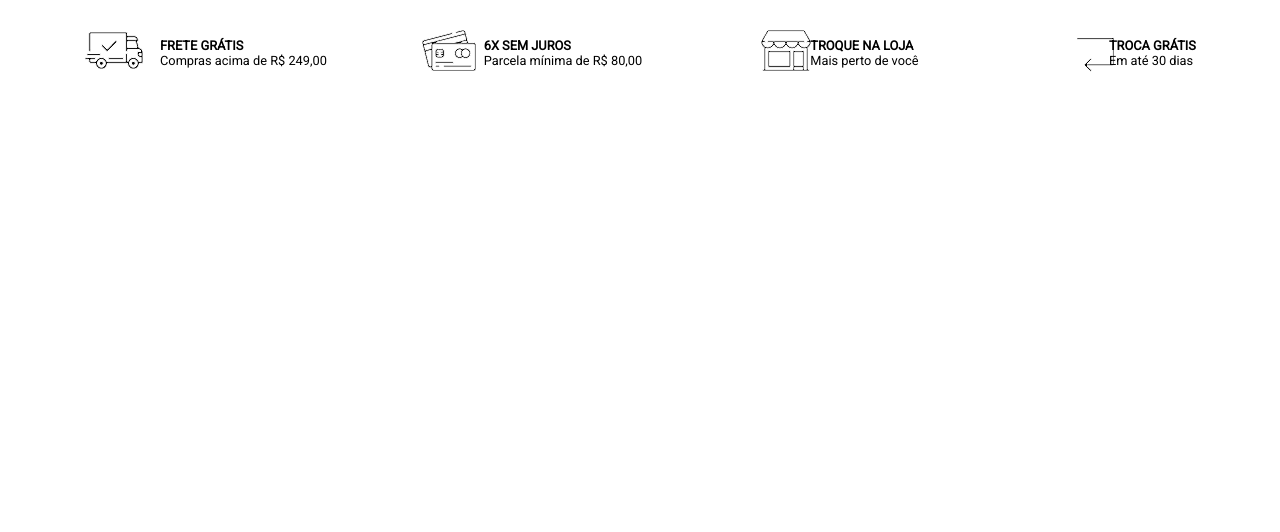
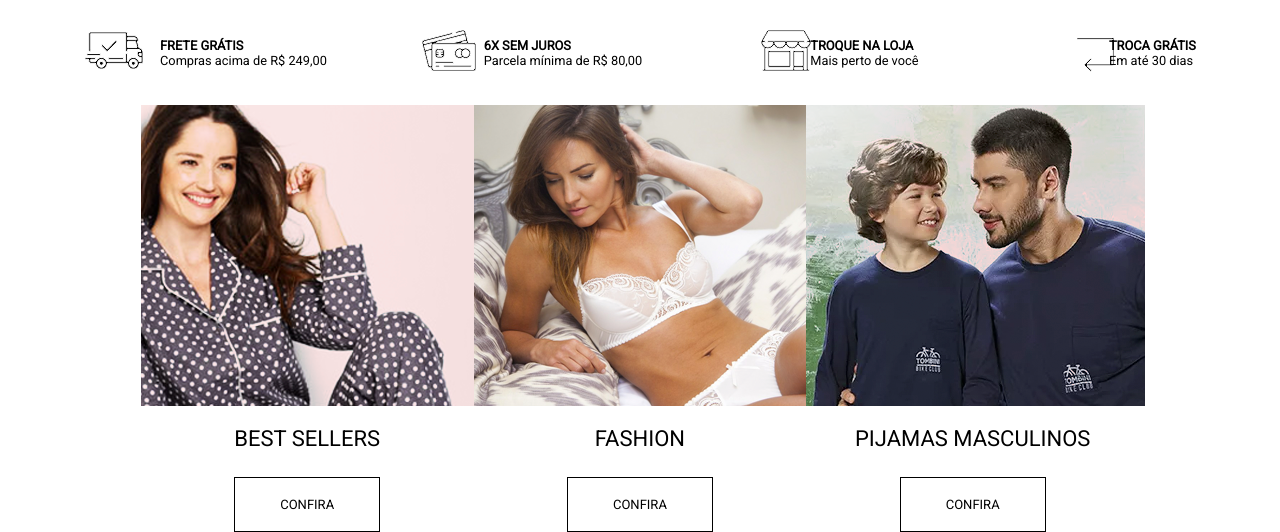
Before and after one commit to Neuyer/TesteEconverse, a plain HTML site: page index.html in a window 1280 px wide. Shown: the part 543-1075 px from the top of the page. Before the commit the page ends 800 px from the top, so only its background shows below. Drawn offline with Linux system fonts and the light colour scheme.

Commit message:
section segmentos

```diff
--- a/index.html
+++ b/index.html
@@ -65,6 +65,33 @@
         <li> <strong> TROCA GRÁTIS  </strong> <br> Em até 30 dias </li>
       </ul>
     </aside>
+    <section class= "section-segments">
+      <div class="sections-segments-container segments-image-container">
+          <figure class="division">
+            <img src="images/foto-best-seller.png" alt="Best sellers">
+          </figure>
+          <figure class="division">
+            <img src="images/foto-fashion.png" alt="Fashion">
+          </figure>
+          <figure class="division">
+            <img src="images/foto-pijamas-masc.png" alt="pijamas masculinos">
+          </figure>
+      </div>
+      <div class="sections-segments-container sections-container-legendas">
+          <div class="division">
+            <p class= "legend">BEST SELLERS</p> <br>
+            <a href="#" role= "button">CONFIRA</a>
+          </div>
+          <div class="division">
+            <p class= "legend">FASHION</p> <br>
+            <a href="#" role= "button">CONFIRA</a>
+          </div>
+          <div class="division">
+            <p class= "legend">PIJAMAS MASCULINOS</p> <br>
+            <a href="#" role= "button">CONFIRA</a>
+          </div>
+      </div>
+    </section>
 
   </body>
 </html>
--- a/stylesheets/base.scss
+++ b/stylesheets/base.scss
@@ -75,7 +75,9 @@ a{
 
 a[role= "button"]{
   border: 1px solid black;
-  height: 65px;
+  font-size: #{(13/16)}+rem;
+  padding: 24px 75px;
+  text-align: center;
 }
 li{
   list-style: none;
@@ -101,9 +103,6 @@ li{
   display: flex;
   height: 379px;
 }
-// .containers-banner[role='bandito']{
-//   background-color: blue;
-// }
 .containers-banner{
       font-family: $mont;
 }
@@ -112,8 +111,6 @@ li{
     padding-top: 4.9rem;
         a[role= "button"]{
           font-size: $font-l + 0.1;
-          padding: 24px 75px;
-          text-align: center;
         }
         p{
           font-size: $font-xxl - 0.25;
@@ -181,3 +178,23 @@ li{
     }
 
 }
+.section-segments{
+  margin-top: 2rem;
+}
+.sections-segments-container{
+  display: flex;
+  margin: auto;
+  width: 78%;
+      .division{
+        width: 33.33%;
+        text-align: center;
+            .legend{
+              padding-top: 1rem;
+              padding-bottom: 1.5rem;
+              font-size: #{(22/16)}+rem;
+            }
+            a[role= "button"]{
+              padding: 19px 45px;
+            }
+      }
+}
```
Also changed, not shown: images/foto-best-seller.png (added), images/foto-fashion.png (added), images/foto-pijamas-masc.png (added), stylesheets/main.css, 1 other file.
